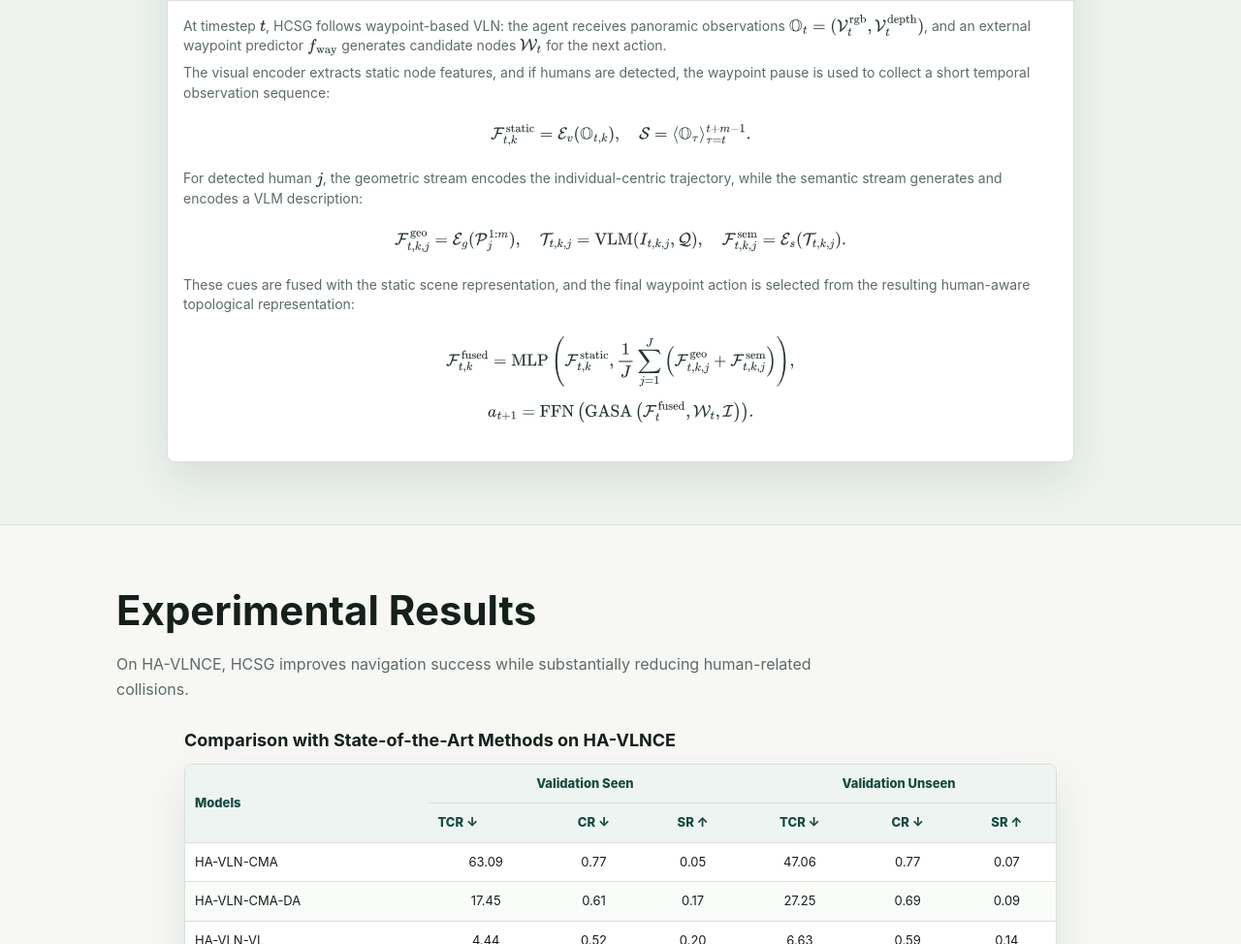
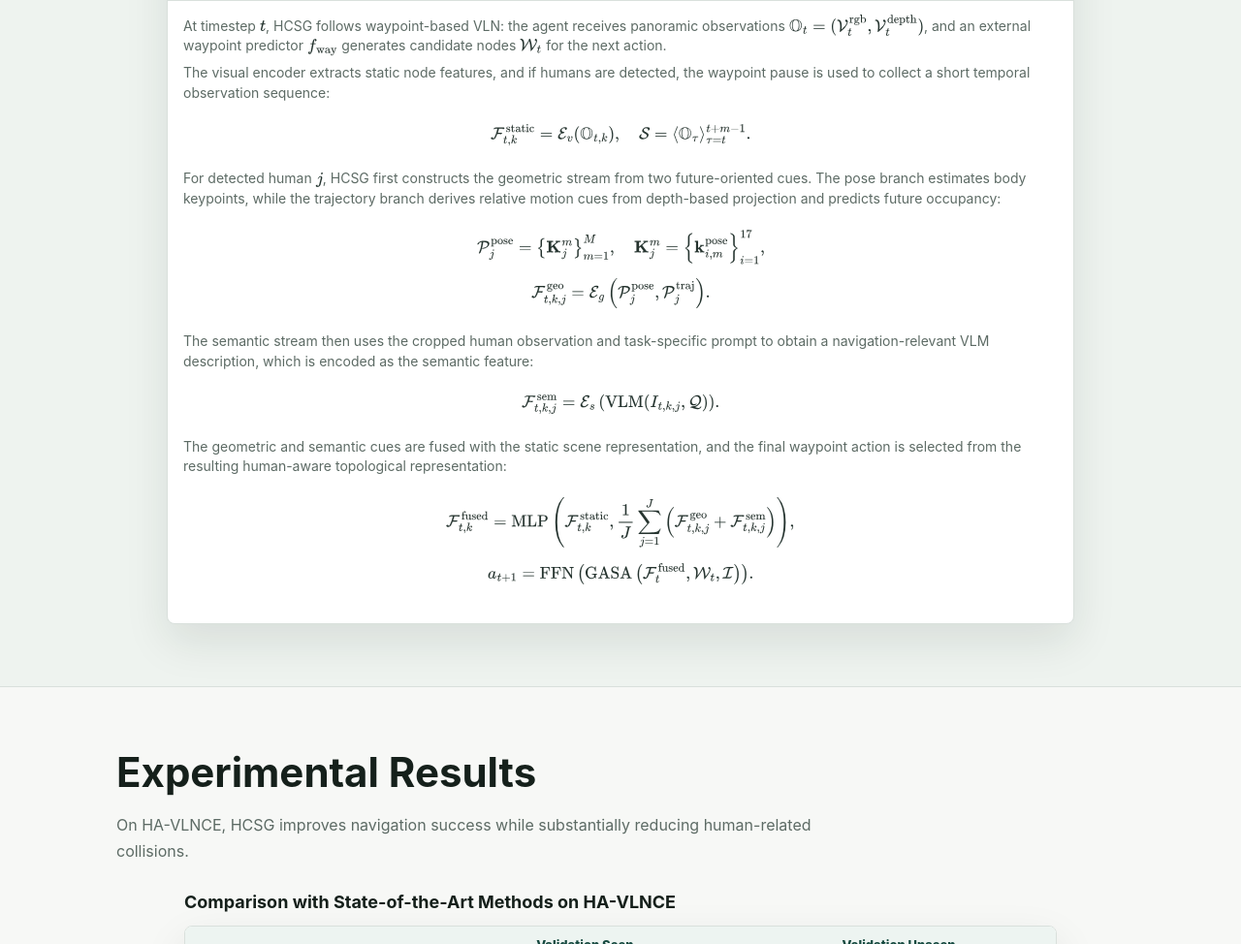
Before and after one commit to HaoxuanXU1024/HCSG, a plain HTML site: page index.html in a window 1280 px wide. Shown: the part 2769-3743 px from the top of the page at 97% size. Drawn offline with nearby package versions, Linux system fonts and the light colour scheme.

Commit message:
Refine method stream description

```diff
--- a/index.html
+++ b/index.html
@@ -138,19 +138,36 @@
                 \]
               </div>
               <p>
-                For detected human \(j\), the geometric stream encodes the individual-centric trajectory, while the
-                semantic stream generates and encodes a VLM description:
+                For detected human \(j\), HCSG first constructs the geometric stream from two future-oriented cues.
+                The pose branch estimates body keypoints, while the trajectory branch derives relative motion cues from
+                depth-based projection and predicts future occupancy:
               </p>
               <div class="equation">
                 \[
-                \mathcal{F}_{t,k,j}^{\mathrm{geo}} = \mathcal{E}_{g}(\mathcal{P}_j^{1:m}), \quad
-                \mathcal{T}_{t,k,j} = \mathrm{VLM}(I_{t,k,j}, \mathcal{Q}), \quad
-                \mathcal{F}_{t,k,j}^{\mathrm{sem}} = \mathcal{E}_{s}(\mathcal{T}_{t,k,j}).
+                \mathcal{P}_{j}^{\mathrm{pose}} = \left\{\mathbf{K}_{j}^{m}\right\}_{m=1}^{M}, \quad
+                \mathbf{K}_{j}^{m} = \left\{\mathbf{k}_{i,m}^{\mathrm{pose}}\right\}_{i=1}^{17},
+                \]
+                \[
+                \mathcal{F}_{t,k,j}^{\mathrm{geo}} =
+                \mathcal{E}_{g}\left(
+                \mathcal{P}_{j}^{\mathrm{pose}},
+                \mathcal{P}_{j}^{\mathrm{traj}}
+                \right).
                 \]
               </div>
               <p>
-                These cues are fused with the static scene representation, and the final waypoint action is selected from
-                the resulting human-aware topological representation:
+                The semantic stream then uses the cropped human observation and task-specific prompt to obtain a
+                navigation-relevant VLM description, which is encoded as the semantic feature:
+              </p>
+              <div class="equation">
+                \[
+                \mathcal{F}_{t,k,j}^{\mathrm{sem}} =
+                \mathcal{E}_{s}\left(\mathrm{VLM}(I_{t,k,j}, \mathcal{Q})\right).
+                \]
+              </div>
+              <p>
+                The geometric and semantic cues are fused with the static scene representation, and the final waypoint
+                action is selected from the resulting human-aware topological representation:
               </p>
               <div class="equation">
                 \[
```
